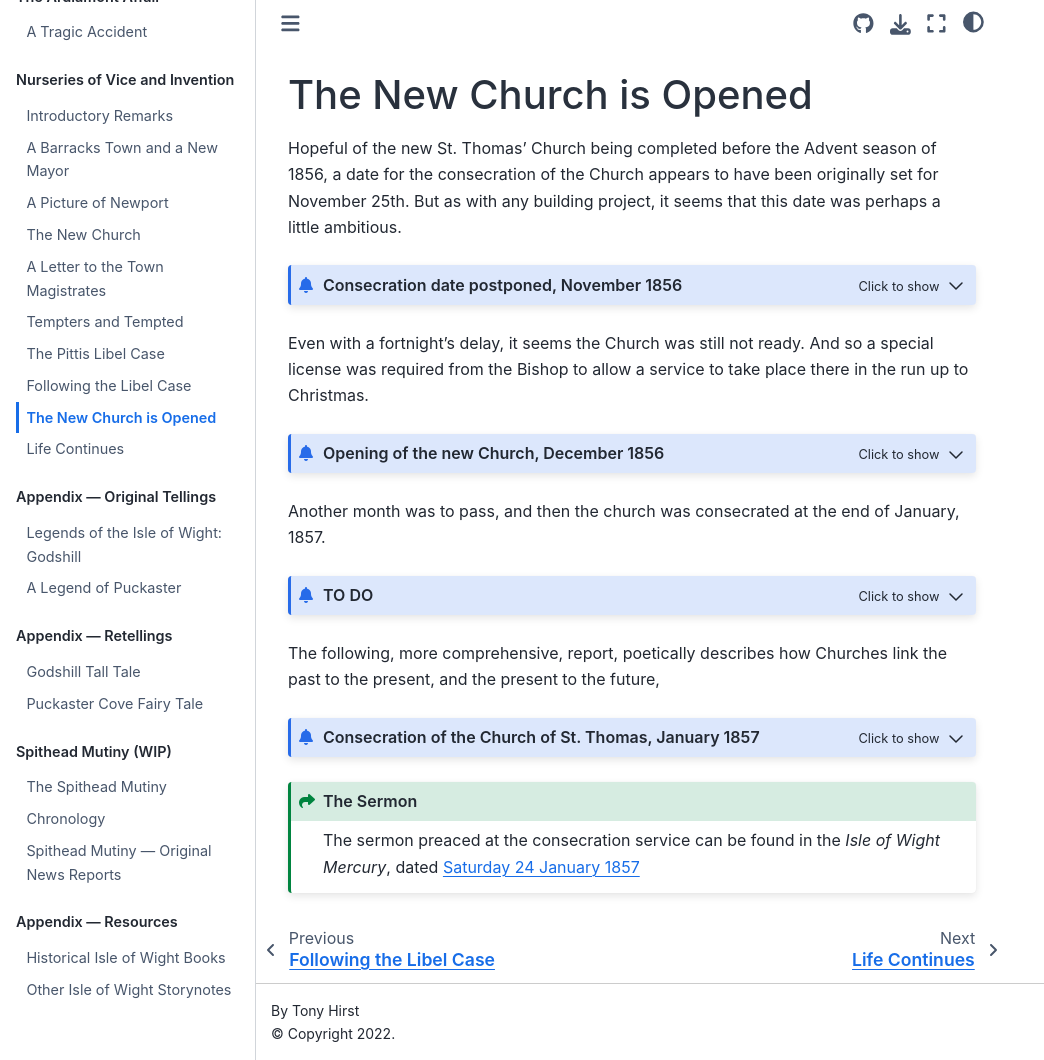
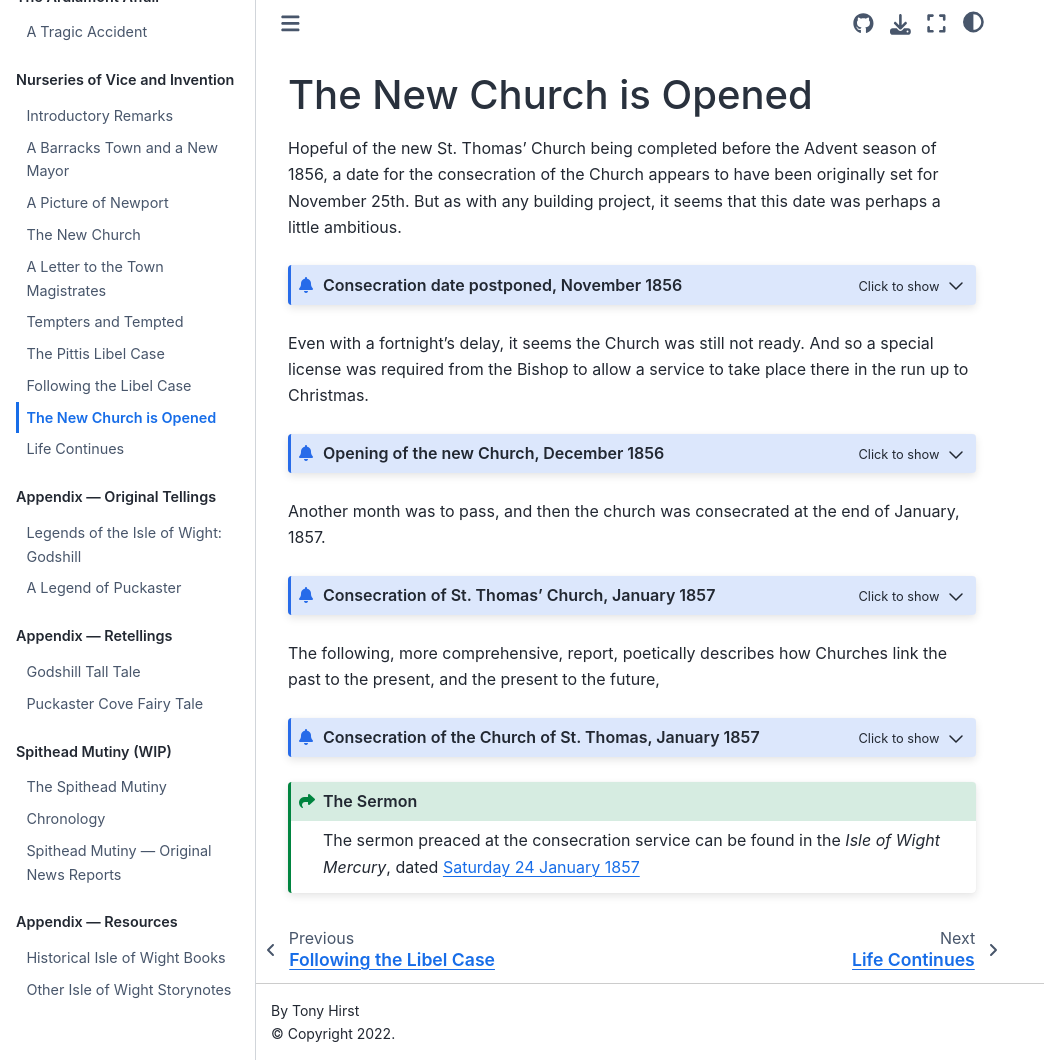
Before and after one commit to psychemedia/island-storynotes, a Jupyter Book: the page built from carus-wilson/30-church-opened.md, in a window 1280 px wide and 1060 px high. Shown: the whole window, without its empty margins (0-1044 px from the left). Built offline with Jupyter Book 1.0.4 settings and Sphinx 7.4.7 and the Sphinx Book theme 1.1.4, drawn with Linux system fonts in a browser that asks for light colours.

Commit message:
Update 30-church-opened.md

````diff
--- a/carus-wilson/30-church-opened.md
+++ b/carus-wilson/30-church-opened.md
@@ -24,7 +24,7 @@ On Sunday, the 21st init., the new church of St. Thomas will be opened for Divin
 Another month was to pass, and then the church was consecrated at the end of January, 1857.
 
 
-```{admonition} TO DO
+```{admonition} Consecration of St. Thomas' Church, January 1857
 :class: dropdown
 [Hampshire Advertiser - Saturday 24 January 1857](https://www.britishnewspaperarchive.co.uk/viewer/bl/0000494/18570124/050/0007)
 
````
